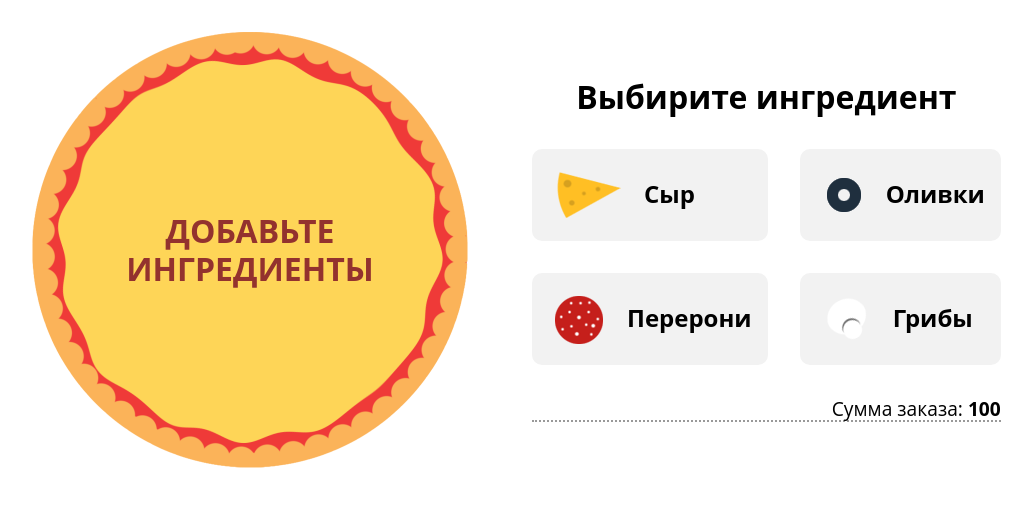
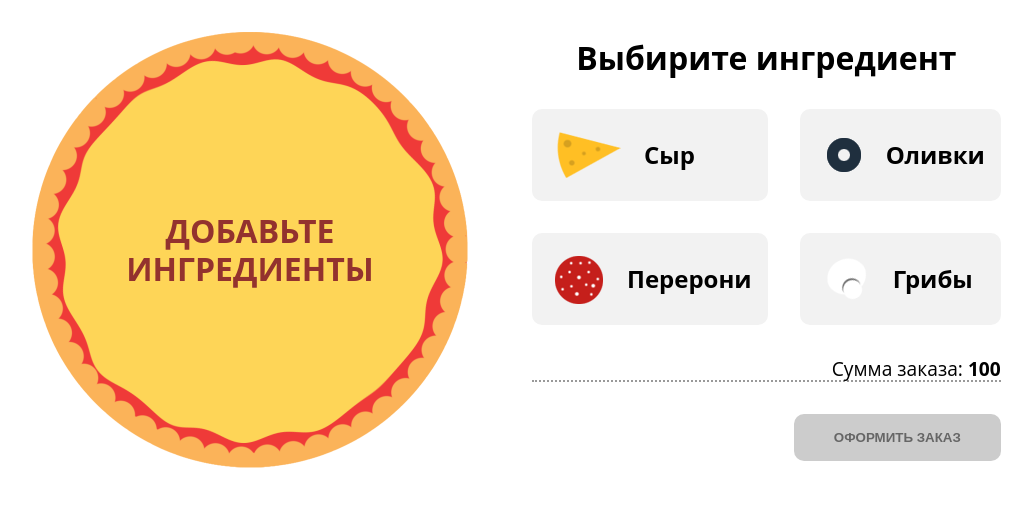
Before and after one commit to Commondore/pizza-25, a React (Vite) app: page / in a window 1280 px wide. Shown: the top 506 px of the page, without its empty margins (140-1172 px from the left). Built offline with nearby package versions, Linux system fonts and the light colour scheme.

Commit message:
add action button

```diff
--- a/src/components/controls/index.tsx
+++ b/src/components/controls/index.tsx
@@ -1,12 +1,14 @@
 import { Ings } from "@/interfaces/pizza";
 import styles from "./style.module.css";
 import { ControlItem } from "@/components/controls/control-item";
+import { ActionButton } from "@/shared/ui/action-button";
 
 interface Props {
   ings: Ings;
   addIng: (ingName: string) => void;
   removeIng: (event: React.MouseEvent<HTMLDivElement, MouseEvent>, ingName: string) => void;
   price: number;
+  purchasable: boolean;
 }
 
 const CONTROLS: Record<string, string> = {
@@ -16,7 +18,7 @@ const CONTROLS: Record<string, string> = {
   olives: "Оливки",
 };
 
-export const Controls = ({ ings, addIng, removeIng, price }: Props) => {
+export const Controls = ({ ings, addIng, removeIng, price, purchasable }: Props) => {
   return (
     <div>
       <h3 className={styles.title}>Выбирите ингредиент</h3>
@@ -39,6 +41,11 @@ export const Controls = ({ ings, addIng, removeIng, price }: Props) => {
       <div className={styles.price}>
         Сумма заказа: <span>{price}</span>
       </div>
+      <div className={styles.order}>
+        <ActionButton action={() => {}} disabled={!purchasable}>
+          Оформить заказ
+        </ActionButton>
+      </div>
     </div>
   );
 };
--- a/src/components/controls/style.module.css
+++ b/src/components/controls/style.module.css
@@ -18,3 +18,8 @@
 .price span {
   font-weight: bold;
 }
+
+.order {
+  margin-top: 2rem;
+  text-align: right;
+}
--- a/src/pages/pizza-page.tsx
+++ b/src/pages/pizza-page.tsx
@@ -45,10 +45,22 @@ export const PizzaPage = () => {
     });
   };
 
+  const isPurchasing = () => {
+    const ingCount = Object.values(ings).reduce((acc, count) => acc + count, 0);
+
+    return ingCount > 0;
+  };
+
   return (
     <div className={styles.wrapper}>
       <Pizza ings={ings} />
-      <Controls ings={ings} addIng={addIng} removeIng={removeIng} price={price} />
+      <Controls
+        ings={ings}
+        addIng={addIng}
+        removeIng={removeIng}
+        price={price}
+        purchasable={isPurchasing()}
+      />
     </div>
   );
 };
--- /dev/null
+++ b/src/shared/ui/action-button/index.tsx
@@ -0,0 +1,16 @@
+import React from "react";
+import styles from "./style.module.css";
+
+interface Props {
+  action: () => void;
+  disabled?: boolean;
+  children: React.ReactNode;
+}
+
+export const ActionButton = ({ action, disabled, children }: Props) => {
+  return (
+    <button className={styles.btn} onClick={action} disabled={disabled}>
+      {children}
+    </button>
+  );
+};
--- /dev/null
+++ b/src/shared/ui/action-button/style.module.css
@@ -0,0 +1,30 @@
+.btn {
+  display: inline-block;
+  padding: 1rem 2.5rem;
+  border: none;
+  background: #e74c3c;
+  border-radius: 10px;
+  color: white;
+  text-transform: uppercase;
+  font-weight: bold;
+  cursor: pointer;
+}
+.btn:disabled {
+  background: #ccc;
+  color: #666;
+  cursor: not-allowed;
+}
+.btn:not(:disabled) {
+  will-change: transform;
+  animation: enable 0.5s forwards 2;
+}
+
+@keyframes enable {
+  0%,
+  100% {
+    transform: scale(1);
+  }
+  60% {
+    transform: scale(1.1);
+  }
+}
```
